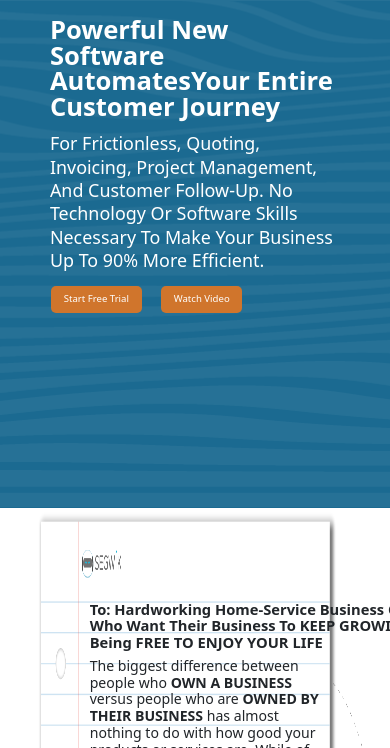
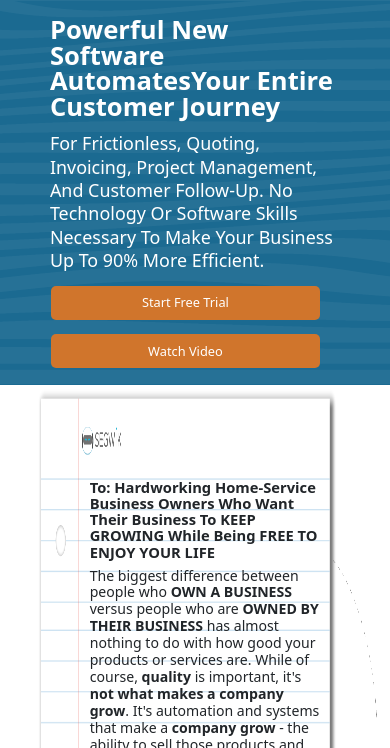
Before and after one commit to Logicobal/Segwik, a plain HTML site: page index.html in a window 390 px wide. Shown: the part 69-817 px from the top of the page. Drawn offline with nearby package versions, Linux system fonts and the light colour scheme.

Commit message:
v1 Hero section fixes

```diff
--- a/assets/style.css
+++ b/assets/style.css
@@ -1293,7 +1293,7 @@ footer .content p {
         margin-left: -10%;
     }
     .hero-section {
-        height: 60vh;
+        height: 60rem;
     }
     .sheet-section-text h1 {
         font-size: 2.3rem;
@@ -1683,6 +1683,15 @@ footer .content p {
         font-size: 2.4rem !important;
     font-weight: 400 !important;
     }
+    body > div > div.hero-section.row.mx-0 > div > div > div {
+        display: grid !important;
+    grid-template-columns: 1fr !important;
+    grid-gap: 10%;
+    }
+
+    .btn-upper-text .btn a {
+        font-size: 2rem;
+    }
 }
 
 @media ( max-width: 420px) {
@@ -1735,7 +1744,7 @@ footer .content p {
     line-height: 1;
     }
     .hero-section {
-        height: 77vh;
+        height: 57rem;
     }
     .elevent-section .text p {
         margin-left: 0rem;
@@ -1795,7 +1804,11 @@ footer .content p {
     width: 43%;
 }
 }
-
+@media (max-width: 339px) {
+    .hero-section {
+    height: 65rem;
+}
+}
 @media ( min-width: 1440px) {
     .eight-section .left-img img {
         width: 57rem;
@@ -1908,3 +1921,8 @@ footer .content p {
         margin-top: 30rem;
     }
 }
+@media (min-width: 380px) AND (max-width: 420px) {
+.sheet-section-text h1{
+    padding: 0px 41% 0 0%;
+}
+}
--- a/index.html
+++ b/index.html
@@ -53,8 +53,8 @@
                     <p>For Frictionless, Quoting, Invoicing, Project Management, <br> And Customer Follow-Up. No Technology Or Software Skills <br> Necessary To Make Your Business Up To 90% More Efficient.</p>
 
                     <div class="d-flex p-0 btn justify-content-start align-items-center">
-                        <a href="javascript:void()" class="mr-4">Start Free Trial</a>
-                        <a href="https://player.vimeo.com/video/236787722" class=" glightbox">Watch Video</a>
+                        <a href="javascript:void()" class="mr-4 btn">Start Free Trial</a>
+                        <a href="https://player.vimeo.com/video/236787722" class="btn glightbox">Watch Video</a>
                     </div>
 
                 </div>
```
